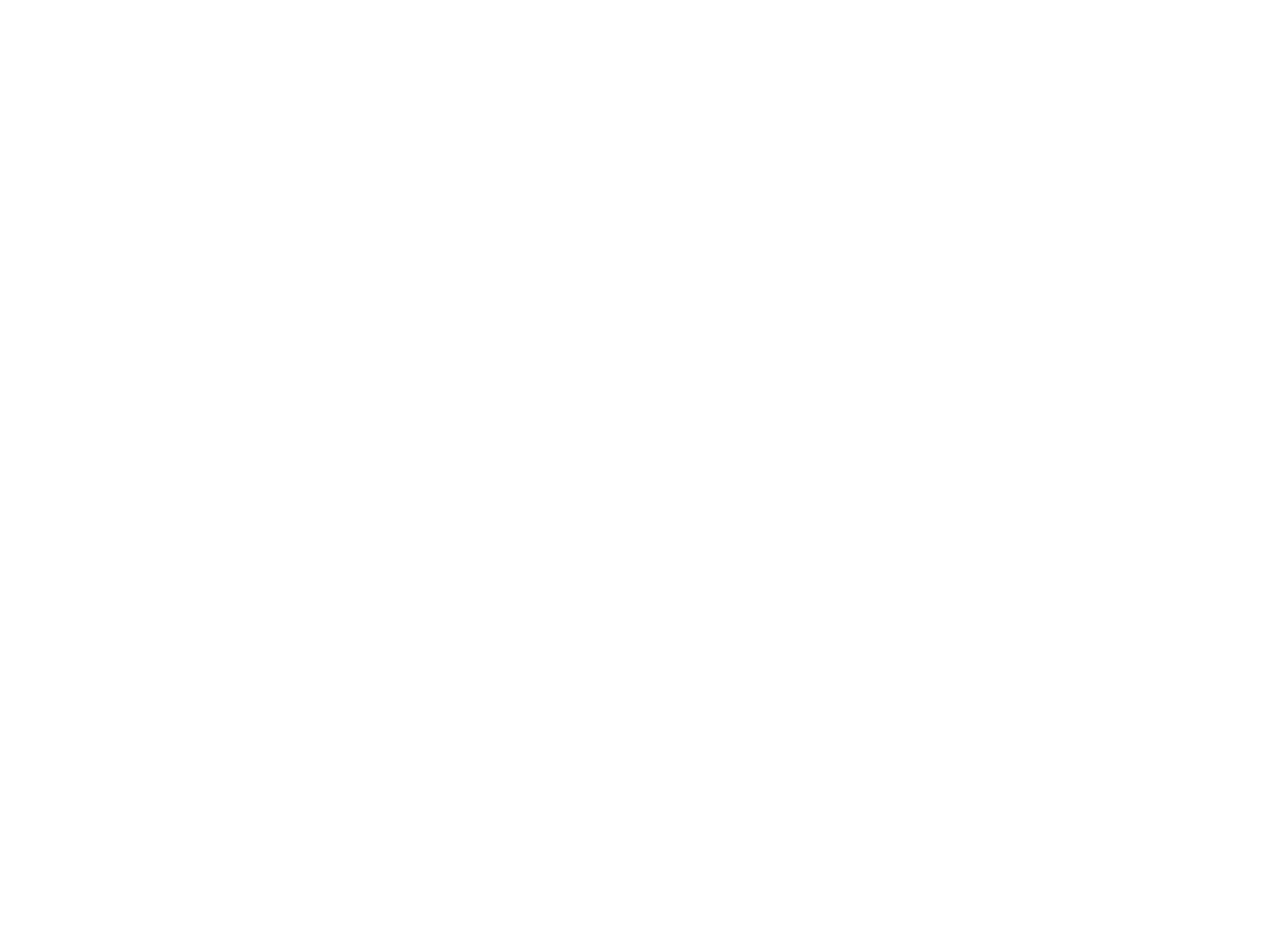
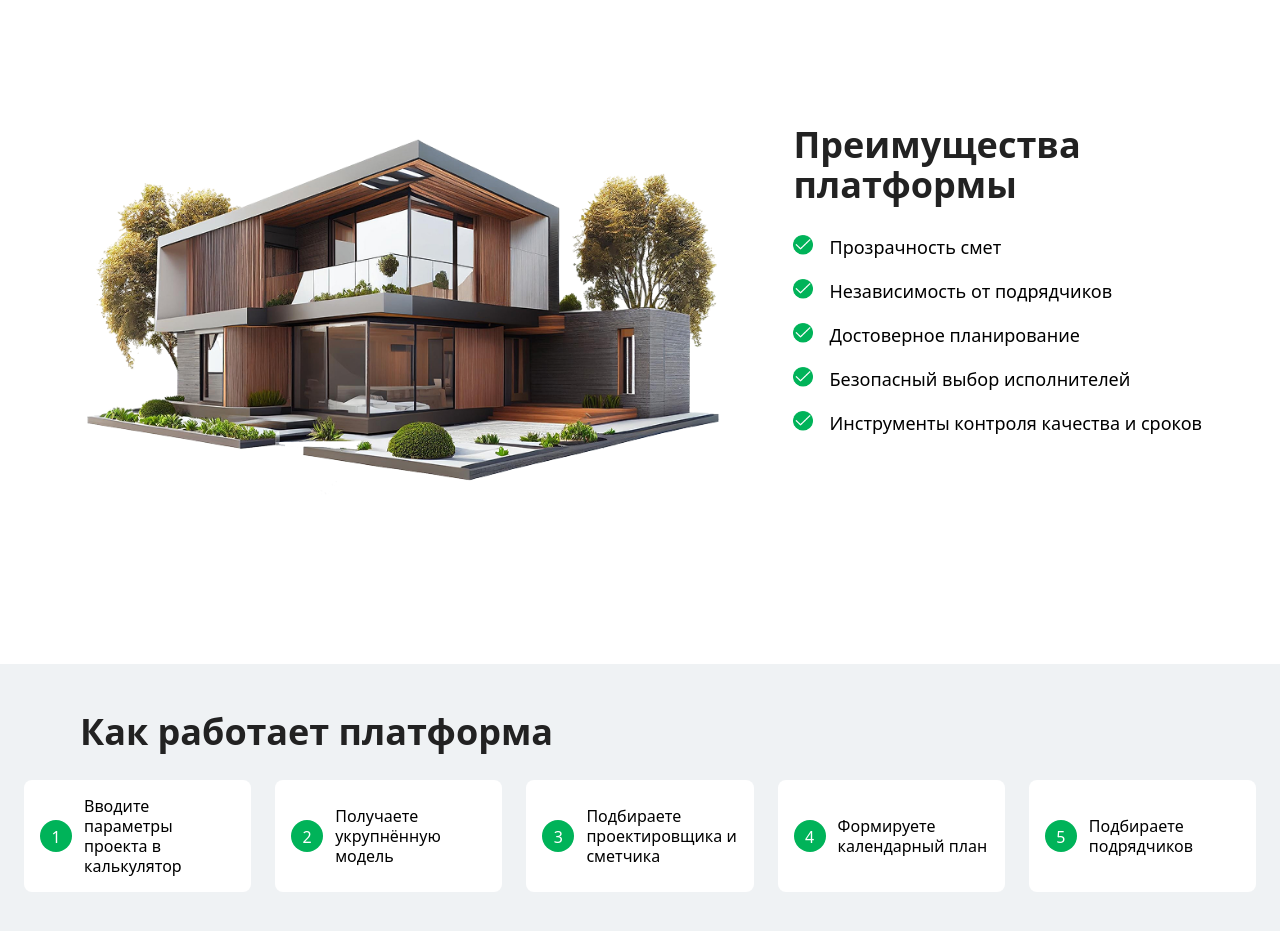
Before and after one commit to wzxq802/landing-page, a Vue app: page / in a window 1280 px wide. Shown: the part 3380-4311 px from the top of the page. Before the commit the page ends 3337 px from the top, so only its background shows below. Built offline with nearby package versions, Linux system fonts and the light colour scheme; the HTML template or start-up script is replaced by a standard one.

Commit message:
созданы компоненты HowWork и LandingAdvantages

```diff
--- a/src/layouts/DefaultLayout.vue
+++ b/src/layouts/DefaultLayout.vue
@@ -6,6 +6,8 @@
     <PlatformSolution/>
     <Concerns/>
     <SwiperSlider/>
+    <LandingAdvantages/>
+    <HowWork/>
   </div>
 </template>
 
@@ -16,4 +18,6 @@
 import PlatformSolution from '@/widgets/PlatformSolution/ui/PlatformSolution.vue'
 import Concerns from '@/widgets/Concerns/ui/LandingConcerns.vue'
 import SwiperSlider from '@/widgets/SwiperSlider/ui/SwiperSlider.vue'
+import LandingAdvantages from '@/widgets/LandingAdvantages/ui/LandingAdvantages.vue'
+import HowWork from '@/widgets/HowWork/ui/HowWork.vue'
 </script>
--- /dev/null
+++ b/src/shared/advantagesMock.ts
@@ -0,0 +1,24 @@
+import type { AdvantagesData } from '@/shared/types/advantages'
+
+export const advantages: AdvantagesData[] = [
+  {
+    id: 1,
+    title: 'Прозрачность смет',
+  },
+  {
+    id: 2,
+    title: 'Независимость от подрядчиков',
+  },
+  {
+    id: 3,
+    title: 'Достоверное планирование',
+  },
+  {
+    id: 4,
+    title: 'Безопасный выбор исполнителей',
+  },
+  {
+    id: 5,
+    title: 'Инструменты контроля качества и сроков',
+  },
+];
--- /dev/null
+++ b/src/shared/howWorkMock.ts
@@ -0,0 +1,24 @@
+import type { HowWorkData } from '@/shared/types/howWork'
+
+export const howWork: HowWorkData[] = [
+  {
+    id: 1,
+    title: 'Вводите параметры проекта в калькулятор',
+  },
+  {
+    id: 2,
+    title: 'Получаете укрупнённую модель',
+  },
+  {
+    id: 3,
+    title: 'Подбираете проектировщика и сметчика',
+  },
+  {
+    id: 4,
+    title: 'Формируете календарный план',
+  },
+  {
+    id: 5,
+    title: 'Подбираете подрядчиков',
+  },
+];
--- /dev/null
+++ b/src/shared/types/advantages.ts
@@ -0,0 +1,4 @@
+export type AdvantagesData = {
+  id: number;
+  title: string;
+};
--- /dev/null
+++ b/src/shared/types/howWork.ts
@@ -0,0 +1,4 @@
+export type HowWorkData = {
+  id: number;
+  title: string;
+};
--- /dev/null
+++ b/src/widgets/HowWork/ui/HowWork.vue
@@ -0,0 +1,26 @@
+<template>
+  <section class="work bg-[#EFF2F4] py-12">
+    <div class="container mx-auto px-4 md:px-6">
+      <h2 class="px-14 font-bold text-3xl md:text-4xl text-[#222] mb-7 text-center md:text-left">Как работает платформа</h2>
+      <div class="grid grid-cols-1 sm:grid-cols-2 md:grid-cols-3 lg:grid-cols-5 gap-6">
+        <div v-for="item in howWorkData" :key="item.id" class="bg-white p-4 rounded-lg hover:shadow-lg transition-shadow h-full">
+          <div class="flex items-center h-full">
+            <div class="bg-[#00B359] text-white rounded-full w-8 h-8 flex-shrink-0 flex items-center justify-center mr-3">
+              <span class="leading-none block transform translate-y-[1px]">{{ item.id }}</span>
+            </div>
+            <h3 class="text-md leading-tight align-middle">
+              {{ item.title }}
+            </h3>
+          </div>
+        </div>
+      </div>
+    </div>
+  </section>
+</template>
+
+<script lang="ts" setup>
+import { howWork } from '@/shared/howWorkMock'
+import type { HowWorkData } from '@/shared/types/howWork'
+
+const howWorkData: HowWorkData[] = howWork
+</script>
--- /dev/null
+++ b/src/widgets/LandingAdvantages/ui/LandingAdvantages.vue
@@ -0,0 +1,40 @@
+<template>
+  <section class="advantages py-10 md:py-14 my-10 md:my-28">
+    <div class="container mx-auto px-4 md:px-6">
+      <div class="flex flex-col lg:flex-row gap-8 lg:gap-12 xl:gap-16">
+        <div class="lg:order-1 flex justify-center">
+          <img
+            src="@/assets/images/advantages_hero.png"
+            alt="house"
+            class="w-full max-w-full md:max-w-[90%] lg:max-w-[793px] lg:pl-14"
+          >
+        </div>
+        <div class="lg:order-2">
+          <h2 class="font-bold text-2xl sm:text-3xl md:text-4xl text-[#222] mb-5 md:mb-7">
+            Преимущества платформы
+          </h2>
+          <ul class="space-y-3 md:space-y-4">
+            <li
+              v-for="item in advantagesData"
+              :key="item.id"
+              class="flex items-start gap-3 md:gap-4"
+            >
+              <img
+                src="@/assets/images/check.png"
+                alt="check"
+                class="w-5 h-5 mt-0.5 flex-shrink-0"
+              >
+              <span class="text-base md:text-lg">{{ item.title }}</span>
+            </li>
+          </ul>
+        </div>
+      </div>
+    </div>
+  </section>
+</template>
+
+<script lang="ts" setup>
+import { advantages } from '@/shared/advantagesMock'
+import type { AdvantagesData } from '@/shared/types/advantages'
+const advantagesData: AdvantagesData[] = advantages
+</script>
```
Also changed, not shown: src/assets/images/advantages_hero.png (added), src/assets/images/check.png (added).
